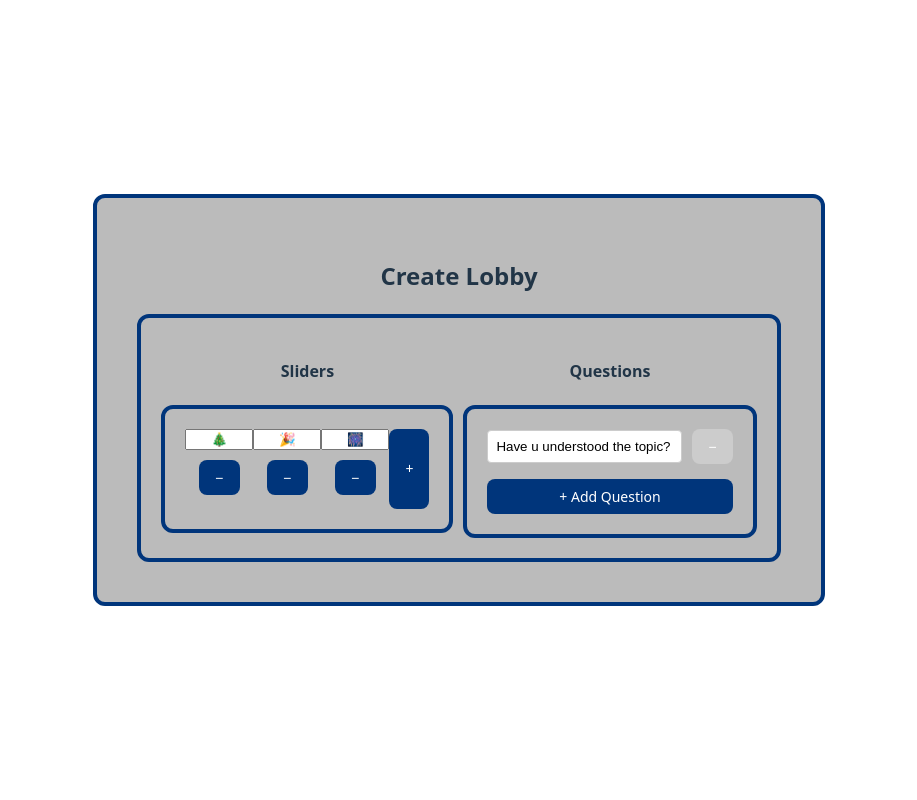
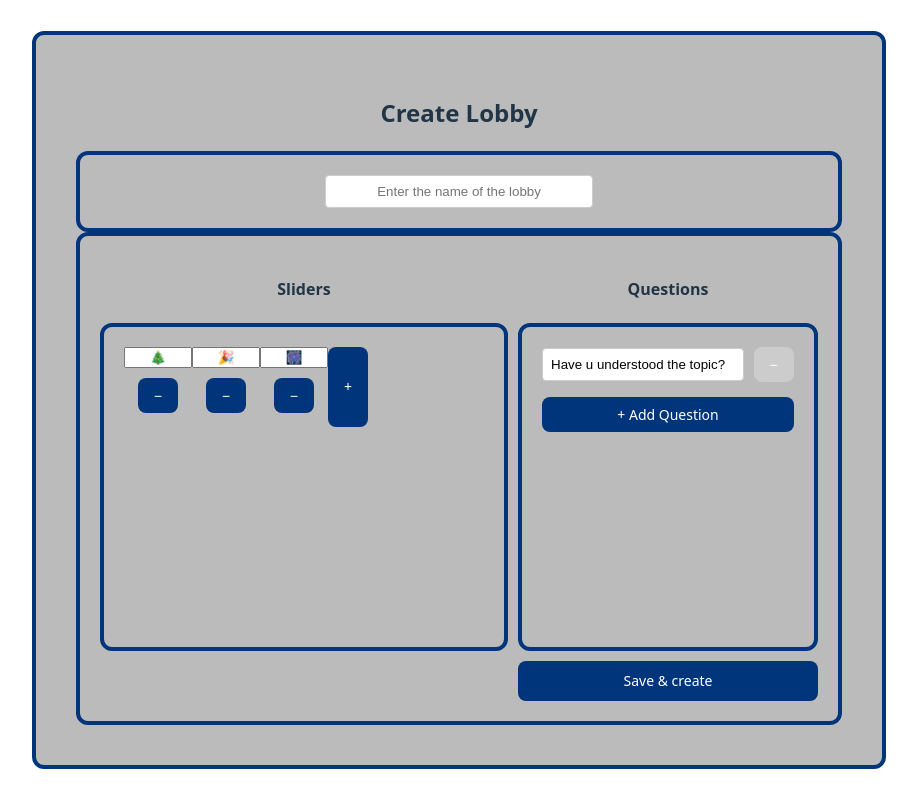
Before and after one commit to j0lev/swipeback-frontend, a React (Vite) app: page /prof/create in a window 1280 px wide. Shown: the whole page, without its empty margins (181-1098 px from the left). Built offline with nearby package versions, Linux system fonts and the light colour scheme.

Commit message:
nicer log in

```diff
--- a/src/routes/CreateLobby.jsx
+++ b/src/routes/CreateLobby.jsx
@@ -5,7 +5,9 @@ function CreateLobby() {
     const [sliders, setSliders] = useState(['🎄', '🎉', '🎆']);
 
     const addSlider = () => {
+        if (sliders.length < 5) {
             setSliders(prev => [...prev, '🙂']);
+        }
     };
 
     const removeSlider = (index) => {
@@ -20,7 +22,9 @@ function CreateLobby() {
     const [questions, setQuestions] = useState(['Have u understood the topic?']);
 
     const addQuestion = () => {
+        if (questions.length < 5) {
             setQuestions(prev => [...prev, '']); // Adds a new empty question
+        }
     };
 
     const removeQuestion = (index) => {
@@ -32,6 +36,7 @@ function CreateLobby() {
             prev.map((q, i) => (i === index ? value : q))
         );
     };
+    const [lobbyName, setLobbyName] = useState('');
 
     return (
         <div className="page-center-container">
@@ -40,22 +45,48 @@ function CreateLobby() {
 
             }}>
                 <h2>Create Lobby</h2>
+                {/**here the container to add Lobbys name */}
+                <div className="container-box"
+                    style={{
+                        //padding: '40px',
+                        gap: '10px'
+                    }}
+                >
 
-        {/**here is the container that alligns sliders and questions vertically */}
+                    <input
+                        type="text"
+                        placeholder='Enter the name of the lobby'
+                        value={lobbyName}
+                        onChange={(e) => setLobbyName(e.target.value)}
+                        style={{
+                            width: '250px',
+                            textAlign: 'center',
+                            padding: '8px',
+                            borderRadius: '4px',
+                            border: '1px solid #ccc'
+                        }}
+                    />
+                </div>
+
+                {/**here is the container that aligns sliders and questions vertically */}
                 <div
                     className="container-box" style={{
                         display: 'flex',
                         gap: '10px',
                         flexDirection: 'row',
                     }}
+
                 >
+
                     <div> {/**this container stacks the sliders text on top of the sliders themselves */}
                         <h4>Sliders</h4>
 
                         {/** so here is the container containing all sliders */}
                         <div
                             className="container-box"
-                    style = {{
+                            style={{
+                                height: '280px',
+                                width: '360px',
                                 border: '4px solid #00357b',
                                 borderRadius: '12px',
                                 padding: '20px',
@@ -109,7 +140,7 @@ function CreateLobby() {
                     <div>
                         <h4>Questions</h4>
                         <div className="container-box" style={{
-
+                            height: '280px',
                             display: 'flex',
                             flexDirection: 'column', // Questions stack on top of each other
                             gap: '15px',
@@ -147,6 +178,19 @@ function CreateLobby() {
                             </button>
 
                         </div>
+                        <button
+                            //onClick={navigate} here the code to actually send the infos to the server and navigate back to prof page
+                            className='btn-universal'
+                            style={{
+                                marginTop: '10px',
+                                width: '300px',
+                                height: '40px',
+                                flexShrink: 0, // delete that and it will scale with container
+                                display: 'flex',
+                                alignItems: 'center',
+                                justifyContent: 'center'
+                            }}
+                        >Save & create</button>
                     </div>
 
 
--- a/src/routes/landigpage.jsx
+++ b/src/routes/landigpage.jsx
@@ -20,16 +20,45 @@ function Landingpage() {
     /* +: both are reusable, but -: i need to wrap everything in both */
     /* follow for more questionable design choices */
     <div className="page-center-container">
-      <div className="container-box" style={{ display: 'flex', gap: '10px',}}>
-        <h1>Landing Page</h1>
+      <div className="container-box" style={{
+          display: 'flex',
+          flexDirection: 'column', // Stacks inputs and buttons vertically
+          gap: '15px',
+          width: '320px',          // Fixed width looks better for login cards
+          alignItems: 'center'
+        }}>
+        <h1 style={{ marginBottom: '10px' }}>Login</h1>
+
+        {/* Username Input */}
+        <input
+          type="text"
+          placeholder="Username"
+          className="input-field"
+          style={{ width: '100%', boxSizing: 'border-box' }}
+        />
+        {/* Password Input */}
+        <input
+          type="password"
+          placeholder="Password"
+          className="input-field"
+          style={{ width: '100%', boxSizing: 'border-box' }}
+        />
+        {/* Login Buttons */}
         <button
           onClick={goToFeedback}
           className='btn-universal'
-        >Go to Feedback</button>
+          style={{ width: '100%', marginTop: '10px' }}
+        >
+          Log in as user
+        </button>
+
         <button
           onClick={goProfPage}
           className='btn-universal'
-          >Go to Prof view</button>
+          style={{ width: '100%' }}
+        >
+          Log in as professor
+        </button>
       </div>
     </div>
   );
```
Lines whose indentation alone changed are shown as unchanged.
